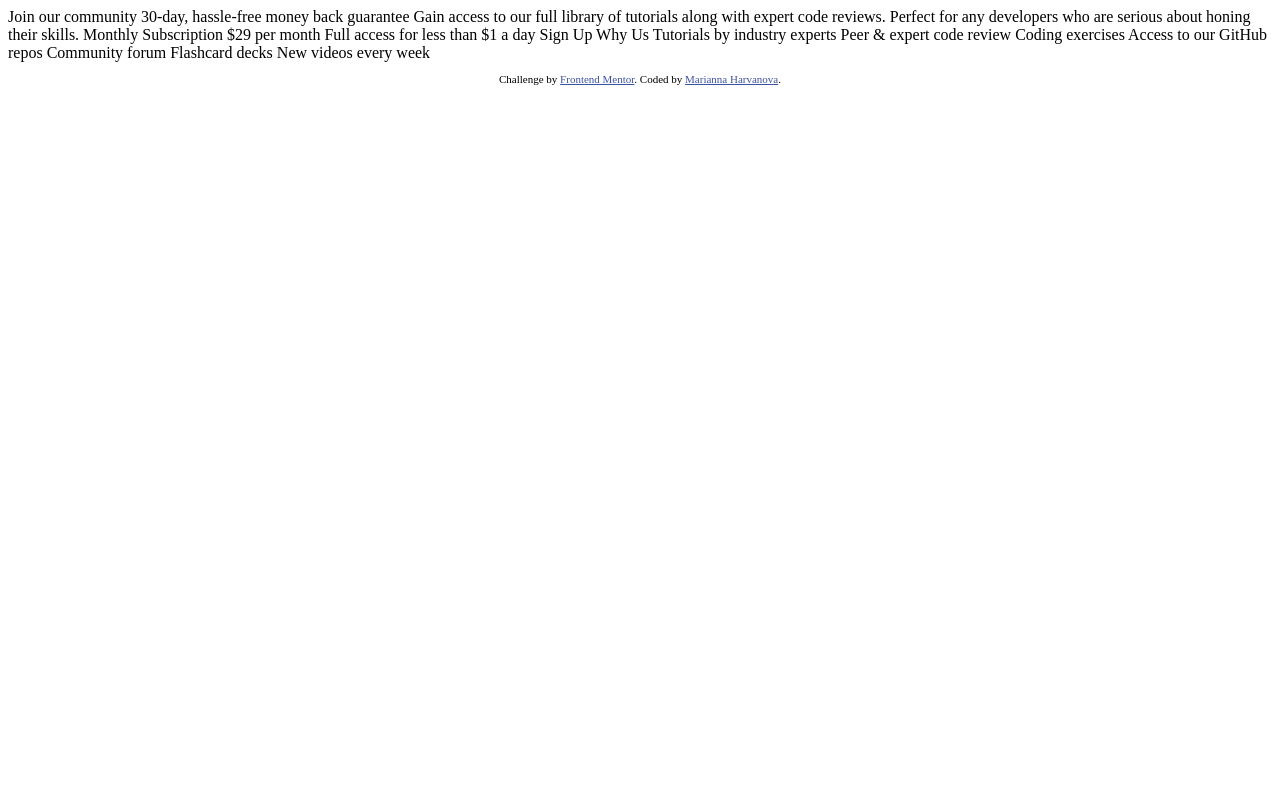
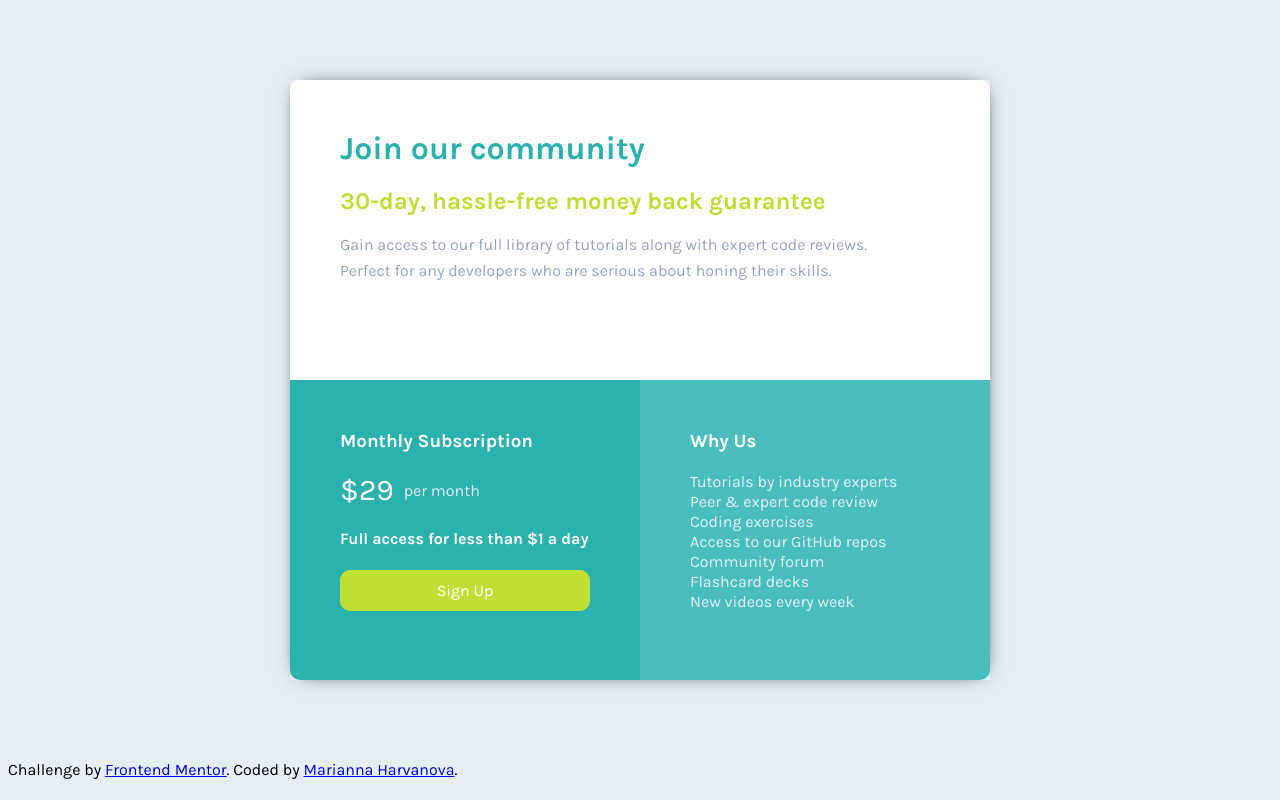
Before and after one commit to mariannahrvn/single-price-grid-component, a plain HTML site: page index.html in a window 1280 px wide. Drawn offline with Linux system fonts and the light colour scheme.

Commit message:
styling single price grid component

```diff
--- a/index.html
+++ b/index.html
@@ -7,47 +7,41 @@
   <!-- displays site properly based on user's device -->
 
   <link rel="icon" type="image/png" sizes="32x32" href="./images/favicon-32x32.png">
-
+  <link rel="stylesheet" href="./style.css">
+  <link href="https://fonts.googleapis.com/css2?family=Karla:wght@400;700&display=swap" rel="stylesheet">
   <title>Frontend Mentor | Single Price Grid Component</title>
-
-  <!-- Feel free to remove these styles or customise in your own stylesheet 👍 -->
-  <style>
-    .attribution {
-      font-size: 11px;
-      text-align: center;
-    }
-
-    .attribution a {
-      color: hsl(228, 45%, 44%);
-    }
-  </style>
   </head>
 
   <body>
-  Join our community
+    <div class="price">
+      <div class="price__join">
+        <h1>Join our community</h1>
+        <h2>30-day, hassle-free money back guarantee</h2>
+        <p>Gain access to our full library of tutorials along with expert code reviews.</p>
+        <p>Perfect for any developers who are serious about honing their skills.</p>
+      </div>
 
-  30-day, hassle-free money back guarantee
+      <div class="price__subscription">
+        <h3>Monthly Subscription</h3>
+        <div class="price__subscription-amount">
+          <span class="price__subscription-amount-value">&dollar;29</span> per month
+        </div>
+        <h4>Full access for less than &dollar;1 a day</h4>
+        <p>Sign Up</p>
+      </div>
 
-  Gain access to our full library of tutorials along with expert code reviews.
-  Perfect for any developers who are serious about honing their skills.
+      <div class="price__why-us">
+        <h3>Why Us</h3>
+        <li>Tutorials by industry experts</li>
+        <li>Peer &amp; expert code review</li>
+        <li>Coding exercises</li>
+        <li>Access to our GitHub repos</li>
+        <li>Community forum</li>
+        <li>Flashcard decks</li>
+        <li>New videos every week</li>
+      </div>
+    </div>
 
-  Monthly Subscription
-
-  &dollar;29 per month
-
-  Full access for less than &dollar;1 a day
-
-  Sign Up
-
-  Why Us
-
-  Tutorials by industry experts
-  Peer &amp; expert code review
-  Coding exercises
-  Access to our GitHub repos
-  Community forum
-  Flashcard decks
-  New videos every week
 
     <footer>
       <p class="attribution">
--- /dev/null
+++ b/style.scss
@@ -0,0 +1,107 @@
+body {
+  background-color: hsl(204, 43%, 93%);
+}
+
+.price {
+  display: grid;
+  grid-template-columns: repeat(2, minmax(0, 1fr));
+  grid-template-rows: repeat(2, minmax(0, 1fr));
+  width: 700px;
+  height: 600px;
+  margin: 80px auto;
+  font-family: 'Karla', sans-serif;
+  font-size: 16px;
+  box-shadow: 1px 0px 20px -9px black;
+  @media (max-width: 376px) {
+    grid-template-columns: repeat(1, minmax(0, 1fr));
+    grid-template-rows: auto;
+    height: auto;
+    width: auto;
+  }
+
+  &__join {
+    grid-column: 1/3;
+    grid-row: 1;
+    padding: 50px;
+    background-color: white;
+    border-top-left-radius: 10px;
+    border-top-right-radius: 10px;
+    margin: 0;
+    h1 {
+      margin: 0;
+      color: hsl(179, 62%, 43%);
+    }
+    h2 {
+      color: hsl(71, 73%, 54%);
+    }
+    p {
+      color: hsl(218, 22%, 67%);
+      margin: 7px 0;
+    }
+    @media (max-width: 375px) {
+      grid-column: 1;
+      grid-row: 1;
+    }
+  }
+  &__subscription {
+    grid-column: 1;
+    grid-row: 2;
+    background-color: hsl(179, 62%, 43%);
+    border-bottom-left-radius: 10px;
+    color: white;
+    padding: 50px;
+    h3 {
+      margin: 0;
+      padding-bottom: 20px;
+    }
+    p {
+      border: 1px solid hsl(71, 73%, 54%);
+      border-radius: 10px;
+      background-color: hsl(71, 73%, 54%);
+      text-align: center;
+      padding: 10px 0;
+    }
+    @media (max-width: 375px) {
+      grid-column: 1;
+      grid-row: 2;
+      border-bottom-left-radius: 0;
+    }
+  }
+  &__subscription-amount {
+    color:  hsl(204, 43%, 93%);
+    display: flex;
+    align-items: center;
+    span.price__subscription-amount-value {
+      color: white;
+      font-size: 30px;
+      padding-right: 10px;
+    }
+  }
+  &__why-us {
+    grid-column: 2;
+    grid-row: 2;
+    background-color: #4abebd;
+    border-bottom-right-radius: 10px;
+    color: white;
+    padding: 50px;
+    h3 {
+      margin: 0;
+      padding-bottom: 20px;
+    }
+    li {
+      list-style: none;
+      color: hsl(204, 43%, 93%);
+      padding-bottom: 1px;
+    }
+    @media (max-width: 375px) {
+      grid-column: 1;
+      grid-row: 3;
+      border-bottom-left-radius: 10px;
+    }
+  }
+}
+
+footer {
+  font-family: 'Karla', sans-serif;
+  font-size: 16px;
+}
```
Also changed, not shown: style.css (added), 1 other file. Lines whose indentation alone changed are shown as unchanged.
